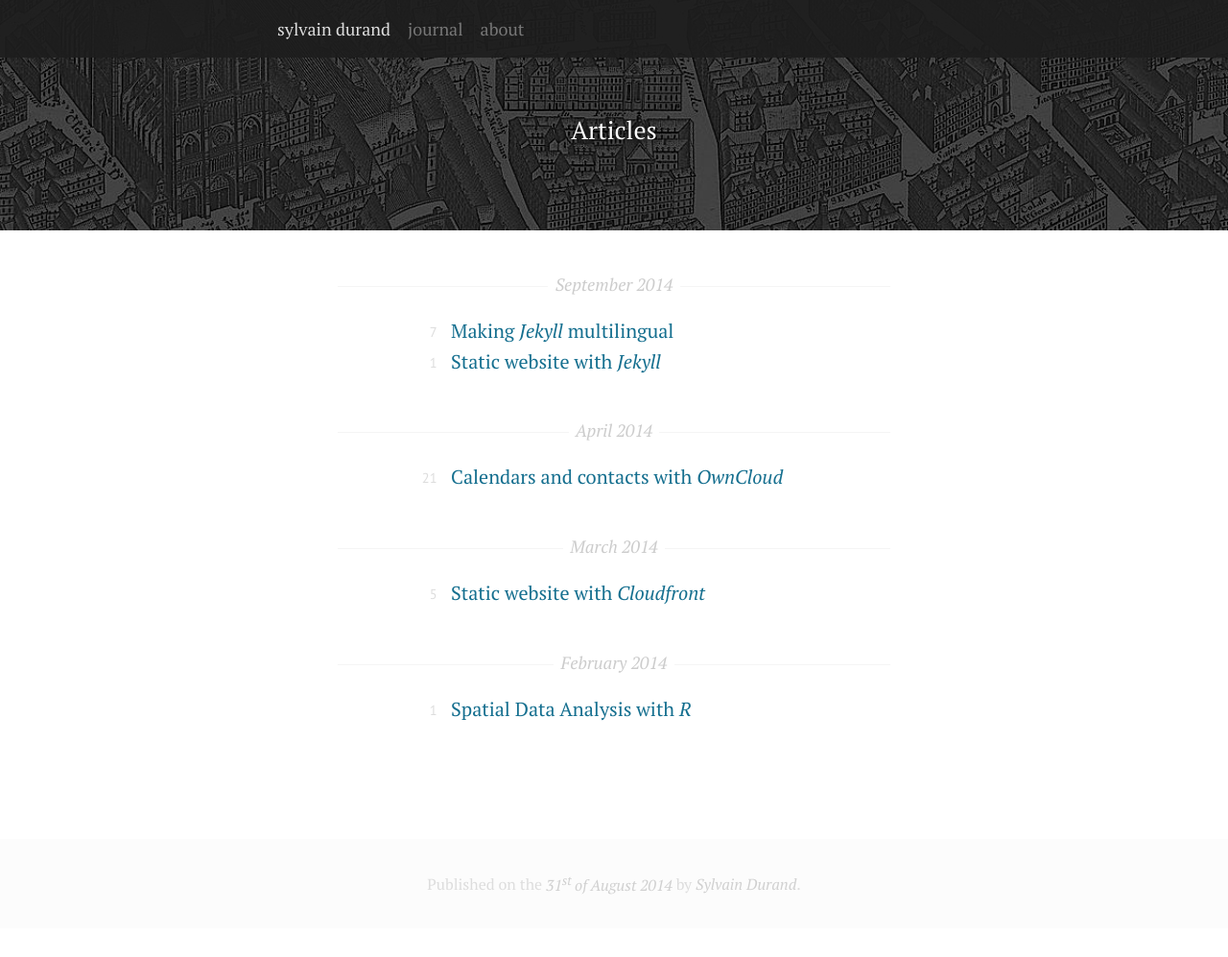
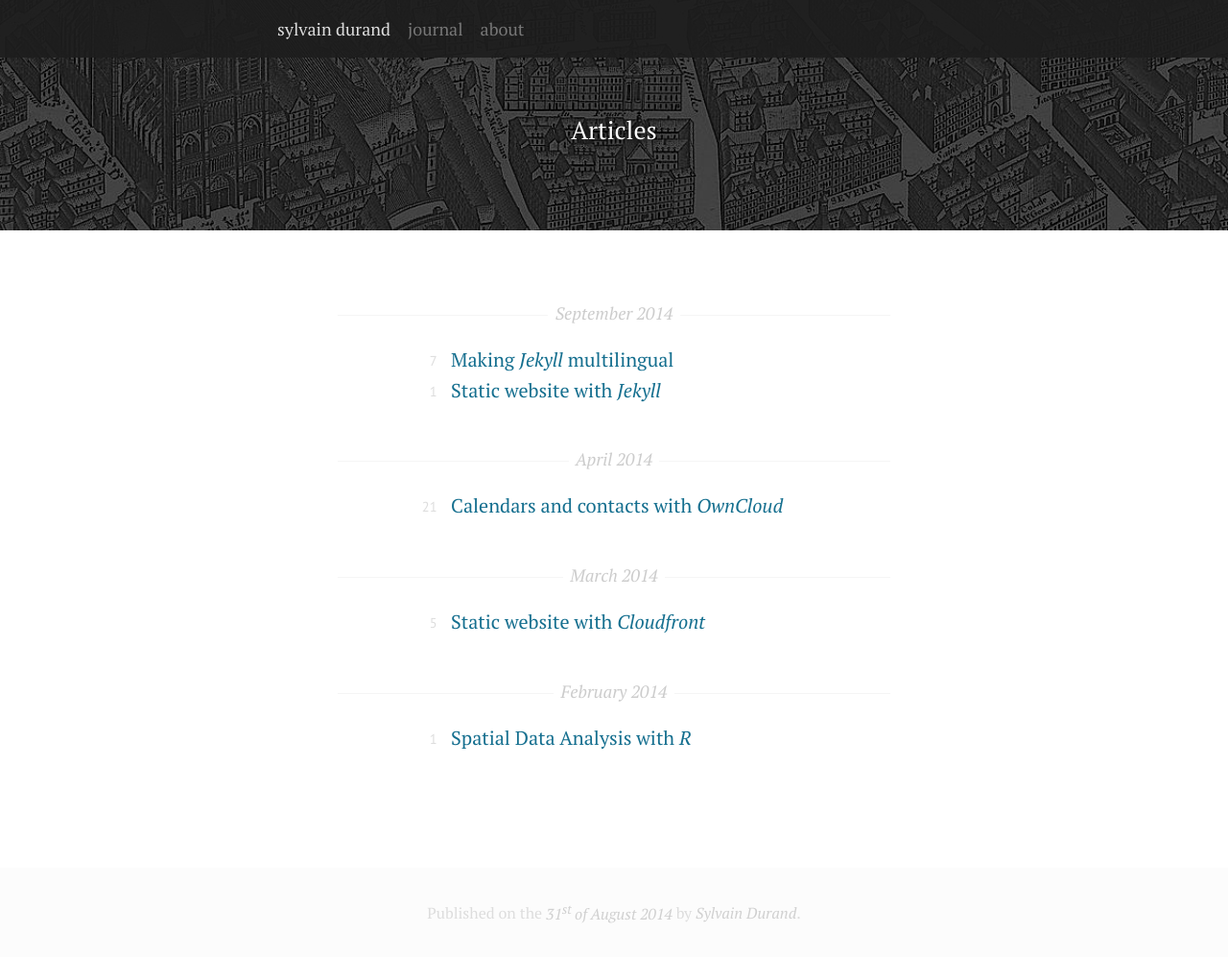
Before and after one commit to simonmeggle/simonmeggle.github.io, a Jekyll site: the page built from _posts/en/2014-08-31-index.md, in a window 1280 px wide and 997 px high. Shown: the whole window at 96% size. Built offline with Jekyll 4.4.1, drawn with Linux system fonts in a browser that asks for light colours; Markdown is read by kramdown in place of the engine named in the settings.

Commit message:
Change top padding of articles lists

```diff
--- a/_includes/style.sass
+++ b/_includes/style.sass
@@ -130,10 +130,11 @@ hr
 {% if page.title == "Articles" %}
 
 .list
+  $size: 18 !global
+  +font
+  +padding(1,0)
   &>li
-    $size: 18 !global
-    +font
-    +padding(0,.5,.5)
+    +padding(0,.5)
     text-align: center
     color: #ccc
     border-top: 1px solid #f5f5f5
```
